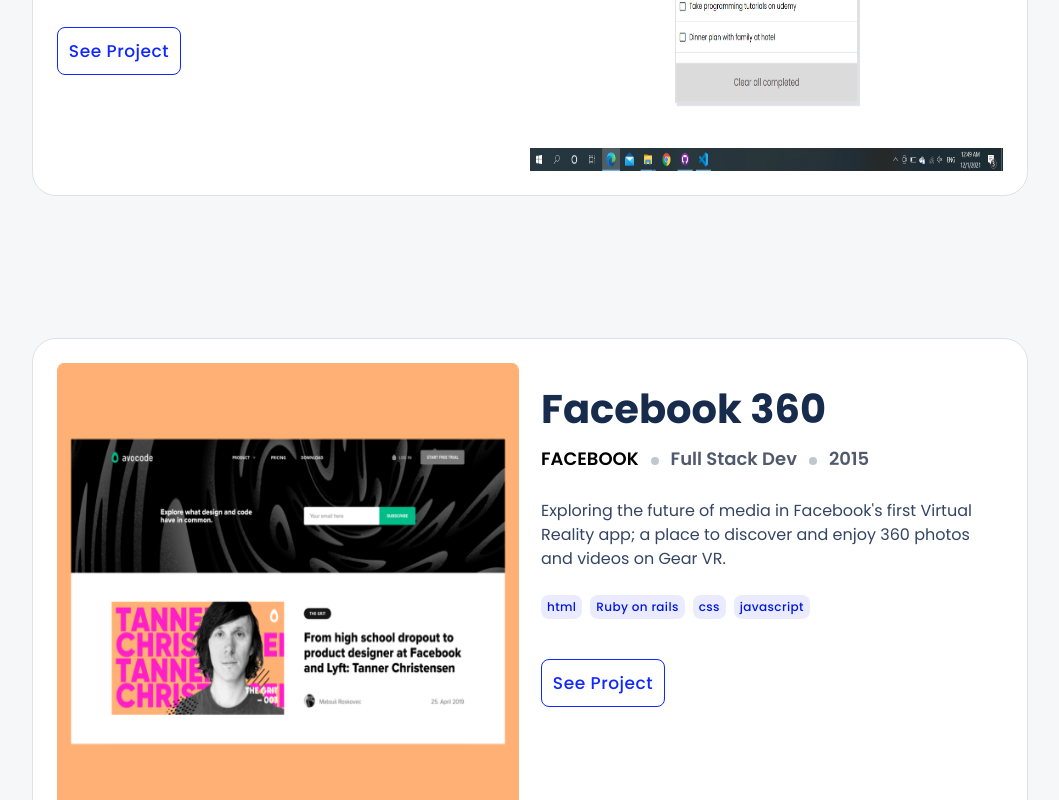
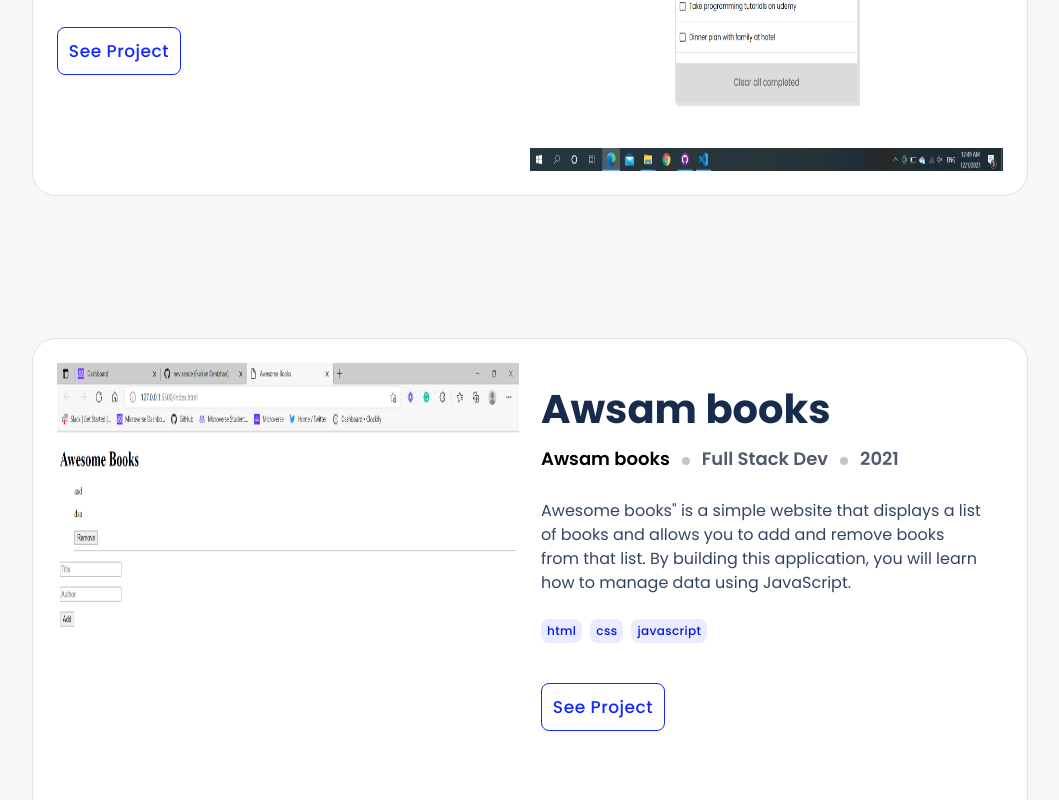
Before and after one commit to mohamedelshamy55/Portfolio, a plain HTML site: page index.html in a window 1280 px wide. Shown: the part 2000-2800 px from the top of the page, without its empty margins (110-1169 px from the left). Drawn offline with Linux system fonts and the light colour scheme.

Commit message:
Update Projects files

```diff
--- a/index.html
+++ b/index.html
@@ -5,7 +5,7 @@
     <meta charset="UTF-8" />
     <meta http-equiv="X-UA-Compatible" content="IE=edge" />
     <meta name="viewport" content="width=device-width, initial-scale=1.0" />
-    <title>MOHAMED ELSHAMY's Portfolio</title>
+    <title>Full Stack Dev</title>
     <!-- Page Title no issues found-->
     <link href="./styles/styles.css" rel="stylesheet" />
     <!-- Global site tag (gtag.js) - Google Analytics -->
@@ -46,7 +46,8 @@
             <section class="hero-section limited">
                 <h1>I’m Mohamed ELShamy<br />Glad to see you!</h1>
                 <p>
-                    I’m a software developer! I can help you build a product , feature or website. Look through some of my work and experience! If you like what you see and have a project you need coded, don’t hestiate to contact me.
+                    I’m a Full-stack developer! I can help you build design, develop, and implement applications and solutions using a range of technologies and programming languages. Seeking to leverage my development experience and hands-on technical expertise in a challenging
+                    role as a Full-stack Developer. Don’t hestiate to contact me.
                 </p>
                 <span>let's connect</span>
                 <ul>
@@ -72,7 +73,7 @@
                 <div class="card-details">
                     <h2>The 2021 Design & Content Conference</h2>
                     <div class="author-lang">
-                        <span>PERSONAL</span>
+                        <span>Microverse student</span>
                         <ul>
                             <li>Front End Dev</li>
                             <li>2021</li>
@@ -119,23 +120,22 @@
             </div>
             <div class="card">
                 <figure>
-                    <img src="./images/third_large.png" alt="Facebook project screenshot" />
+                    <img src="./images/awsamebookscreenshot.png" alt="awsame book" />
                 </figure>
                 <div class="card-details">
-                    <h2>Facebook 360</h2>
+                    <h2>Awsam books</h2>
                     <div class="author-lang">
-                        <span>FACEBOOK</span>
+                        <span>Awsam books</span>
                         <ul>
                             <li>Full Stack Dev</li>
-                            <li>2015</li>
+                            <li>2021</li>
                         </ul>
                     </div>
                     <p class="project-desc">
-                        Exploring the future of media in Facebook's first Virtual Reality app; a place to discover and enjoy 360 photos and videos on Gear VR.
+                        Awesome books" is a simple website that displays a list of books and allows you to add and remove books from that list. By building this application, you will learn how to manage data using JavaScript.
                     </p>
                     <ul class="project-lang">
                         <li>html</li>
-                        <li>Ruby on rails</li>
                         <li>css</li>
                         <li>javascript</li>
                     </ul>
@@ -146,23 +146,22 @@
             </div>
             <div class="card reverse">
                 <figure>
-                    <img src="./images/fourth_large.png" alt="Uber project screenshot" />
+                    <img src="./images/bootstrap1.png" alt="bootstrap" />
                 </figure>
                 <div class="card-details">
-                    <h2>Uber Navigation</h2>
+                    <h2>Portfolio bootstrap</h2>
                     <div class="author-lang">
-                        <span>Uber</span>
+                        <span>Portfolio bootstrap</span>
                         <ul>
-                            <li>Lead Developer</li>
-                            <li>2018</li>
+                            <li>Full Stack Dev</li>
+                            <li>2021</li>
                         </ul>
                     </div>
                     <p class="project-desc">
-                        A smart assistant to make driving more safe, efficient, and fun by unlocking your most expensive computer: your car.
+                        Portfolio-bootstrap is a simple site designed by using bootstrap.
                     </p>
                     <ul class="project-lang">
                         <li>html</li>
-                        <li>Ruby on rails</li>
                         <li>css</li>
                         <li>javascript</li>
                     </ul>
@@ -177,7 +176,8 @@
             <div class="about-section limited">
                 <h1>About <br />Myself</h1>
                 <p>
-                    Hello I’m a software developer! I can help you build a product , feature or website Look through some of my work and experience! If you like what you see and have a project you need coded, don’t hestiate to contact me.
+                    I’m a Full-stack developer! I can help you build design, develop, and implement applications and solutions using a range of technologies and programming languages. Seeking to leverage my development experience and hands-on technical expertise in a challenging
+                    role as a Full-stack Developer. Don’t hestiate to contact me.
                 </p>
                 <span>let's connect</span>
                 <ul>
--- a/js/cardModel.js
+++ b/js/cardModel.js
@@ -2,10 +2,12 @@ export default [{
         id: 1,
         header: 'The 2021 Design & Content Conference',
         authorLang: 'PERSONAL',
-        authorList1: 'Front End Dev',
+        authorList1: 'Full Stack Dev',
         authorList2: '2021',
         imgSrc: './images/capston.png',
-        para: `Designers and content strategists team up. Hear from industry leaders about crafting experiences and telling stories that shape the future of the web. Two days of talks and thoughtful extras focused on delivering inclusive content and design outcomes.`,
+        para: `Designers and content strategists team up.
+        Hear from industry leaders about crafting experiences and telling stories that shape the future of the web.
+        Two days of talks and thoughtful extras focused on delivering inclusive content and design outcomes.`,
         langList1: 'html',
         langList2: 'css',
         langList3: 'javascript',
@@ -16,10 +18,11 @@ export default [{
         id: 2,
         header: 'To Do List project',
         authorLang: 'PERSONAL',
-        authorList1: 'Front End Dev',
+        authorList1: 'Full Stack Dev',
         authorList2: '2021',
         imgSrc: './images/todolist.png',
-        para: `To Do List project is list of todo items, users can add and remove item from todo list.`,
+        para: `To Do List project is list of todo items,
+        users can add and remove item from todo list.`,
         langList1: 'html',
         langList2: 'css',
         langList3: 'javascript',
@@ -28,32 +31,31 @@ export default [{
     },
     {
         id: 3,
-        header: 'Facebook 360',
-        authorLang: 'FACEBOOK',
+        header: 'awsame-book',
+        authorLang: 'PERSONAL',
         authorList1: 'Full Stack Dev',
-        authorList2: '2015',
-        imgSrc: './images/third_large.png',
-        para: ` Lorem ipsum, dolor sit amet consectetur adipisicing elit. Quibusdam,
-    explicabo. Dolorum eum vitae, quae voluptatem earum debitis minus, facere,
-    at tenetur excepturi nihil! Commodi tenetur cumque iure quos nesciunt sunt!`,
+        authorList2: '2021',
+        imgSrc: './images/awsamebookscreenshot.png',
+        para: ` "Awesome books" is a simple website that displays a list of books and allows you to add and remove books from that list.
+        By building this application, you will learn how to manage data using JavaScript.`,
         langList1: 'html',
-        langList2: 'ruby on rails',
-        langList3: 'css',
-        langList4: 'javascript',
+        langList2: 'css',
+        langList3: 'javascript',
+        link1: 'https://mohamedelshamy55.github.io/Awesome-Books/',
+        link2: 'https://github.com/mohamedelshamy55/Awesome-Books',
     },
     {
         id: 4,
-        header: 'Uber Navigation',
-        authorLang: 'Uber',
-        authorList1: 'Lead Developer',
-        authorList2: '2018',
-        imgSrc: './images/fourth_large.png',
-        para: ` Lorem ipsum, dolor sit amet consectetur adipisicing elit. Quibusdam,
-    explicabo. Dolorum eum vitae, quae voluptatem earum debitis minus, facere,
-    at tenetur excepturi nihil! Commodi tenetur cumque iure quos nesciunt sunt!`,
+        header: 'Portfolio-bootstrap',
+        authorLang: 'PERSONAL',
+        authorList1: 'Full Stack Dev',
+        authorList2: '2021',
+        imgSrc: './images/bootstrap1.png',
+        para: ` Portfolio-bootstrap is a simple site designed by using bootstrap.`,
         langList1: 'html',
-        langList2: 'ruby on rails',
-        langList3: 'css',
-        langList4: 'javascript',
+        langList2: 'css',
+        langList3: 'javascript',
+        link1: 'https://mohamedelshamy55.github.io/Portfolio-Bootstrap/',
+        link2: 'https://github.com/mohamedelshamy55/Portfolio-Bootstrap',
     },
 ];
```
Also changed, not shown: images/awsamebookscreenshot.png (added), images/bootstrap1.png (added), 1 other file.
